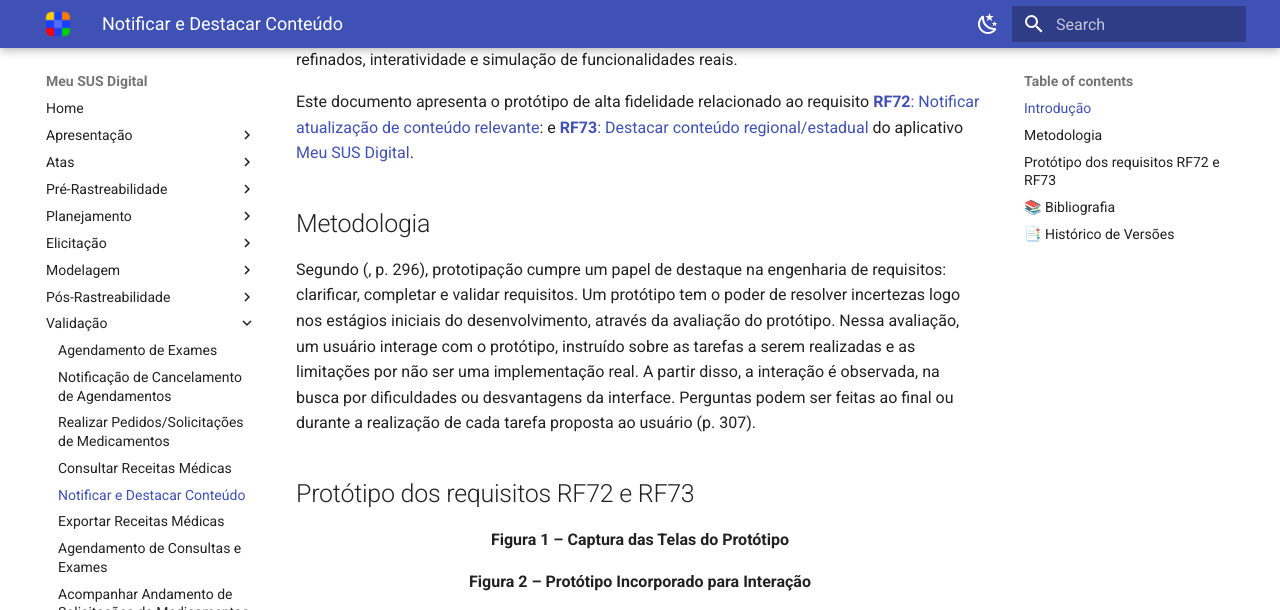
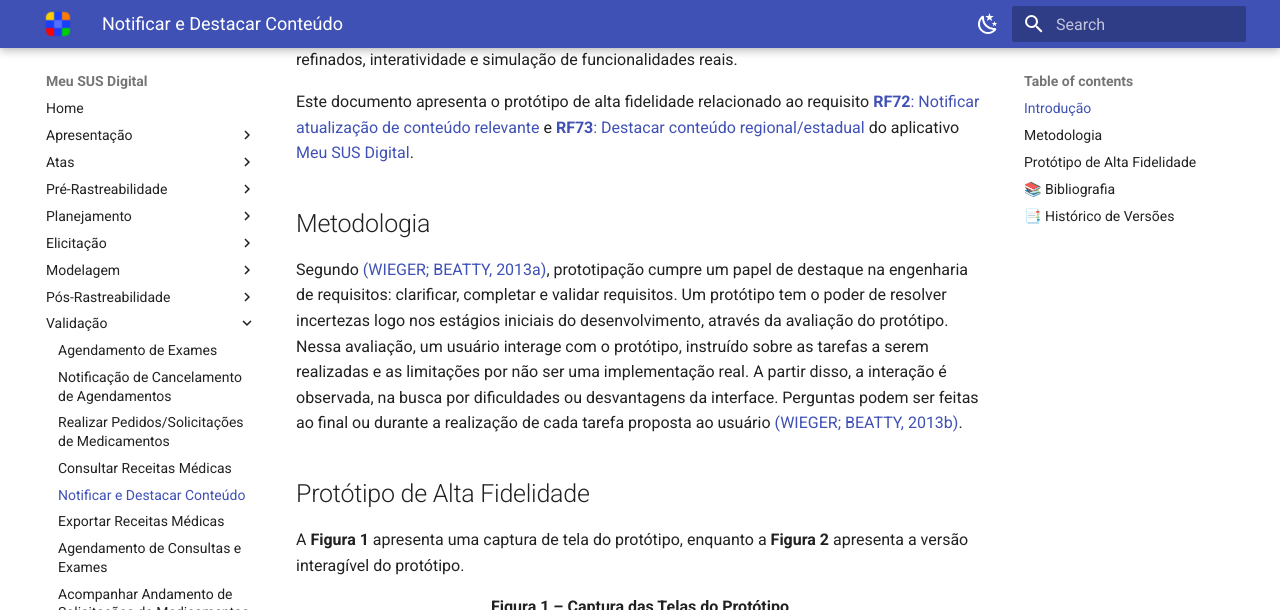
Before and after one commit to Requisitos-de-Software/2024.2-MeuSUSDigital, an MkDocs documentation site: the page built from docs/validacao/prototipo-de-alta-fidelidade-rf72_e_73.md, in a window 1280 px wide and 1400 px high, scrolled down 276 px. Shown: the top 610 px of the window. Built offline with MkDocs 1.6.1 and Material for MkDocs 9.7.7, drawn with Linux system fonts in a browser that asks for light colours; some of the changed text lies outside the part shown; grey boxes are pictures that could not be loaded.

```diff
--- a/docs/validacao/prototipo-de-alta-fidelidade-rf72_e_73.md
+++ b/docs/validacao/prototipo-de-alta-fidelidade-rf72_e_73.md
@@ -4,16 +4,24 @@
 
 Um protótipo de alta fidelidade é uma representação visual detalhada da interface de um sistema, proporcionando uma experiência próxima ao produto final. Ele inclui elementos gráficos refinados, interatividade e simulação de funcionalidades reais.
 
-Este documento apresenta o protótipo de alta fidelidade relacionado ao requisito [**RF72**: Notificar atualização de conteúdo relevante](../elicitacao/requisitos-elicitados.md/#RF72): e [**RF73**: Destacar conteúdo regional/estadual](../elicitacao/requisitos-elicitados.md/#RF73) do aplicativo [Meu SUS Digital](https://meususdigital.saude.gov.br/).
+Este documento apresenta o protótipo de alta fidelidade relacionado ao requisito [**RF72**: Notificar atualização de conteúdo relevante](../elicitacao/requisitos-elicitados.md/#RF72) e [**RF73**: Destacar conteúdo regional/estadual](../elicitacao/requisitos-elicitados.md/#RF73) do aplicativo [Meu SUS Digital](https://meususdigital.saude.gov.br/).
 
 ## Metodologia
 
-Segundo (, p. 296), prototipação cumpre um papel de destaque na engenharia de requisitos: clarificar, completar e validar requisitos. Um protótipo tem o poder de resolver incertezas logo nos estágios iniciais do desenvolvimento, através da avaliação do protótipo. Nessa avaliação, um usuário interage com o protótipo, instruído sobre as tarefas a serem realizadas e as limitações por não ser uma implementação real. A partir disso, a interação é observada, na busca por dificuldades ou desvantagens da interface. Perguntas podem ser feitas ao final ou durante a realização de cada tarefa proposta ao usuário (p. 307).
+Segundo <a href="#REF1">(WIEGER; BEATTY, 2013a)</a>, prototipação cumpre um papel de destaque na engenharia de requisitos: clarificar, completar e validar requisitos. Um protótipo tem o poder de resolver incertezas logo nos estágios iniciais do desenvolvimento, através da avaliação do protótipo. Nessa avaliação, um usuário interage com o protótipo, instruído sobre as tarefas a serem realizadas e as limitações por não ser uma implementação real. A partir disso, a interação é observada, na busca por dificuldades ou desvantagens da interface. Perguntas podem ser feitas ao final ou durante a realização de cada tarefa proposta ao usuário <a href="#REF2">(WIEGER; BEATTY, 2013b)</a>.
 
-## Protótipo dos requisitos RF72 e RF73
+## Protótipo de Alta Fidelidade
+
+A **Figura 1** apresenta uma captura de tela do protótipo, enquanto a **Figura 2** apresenta a versão interagível do protótipo.
 
 <div align="center">
     <p><strong>Figura 1 – Captura das Telas do Protótipo</strong></p>
+</div>
+
+![Protótipo](../imagens/prototipo-alta-fidelidade-rf72-73.png)
+
+<div align="center">
+    <p>Autor: <a href="https://github.com/JoosPerro">João Pedro</a>.</p>
 </div>
 
 <div align="center">
@@ -30,12 +38,13 @@
 
 ## 📚 Bibliografia
 
-> VAZQUEZ, Carlos Eduardo; SIMÕES, Guilherme Siqueira. Engenharia de Requisitos: software orientado ao negócio. Rio de Janeiro: Brasport, 2016.
+> <a id="REF1"></a>WIEGERS, Karl; BEATTY, Joy. **Software Requirements**: Third Edition. 3. Ed. Washington: Microsoft Press, 2013. p. 296.
 >
-> REINEHR, Sheila. Engenharia de requisitos [recurso eletrônico]. Revisão técnica: Marco Antônio Paludo. Porto Alegre: SAGAH, 2020.
+> <a id="REF2"></a>*Ibdem*, p. 307.
 
 ## 📑 Histórico de Versões
 
 | Versão | Descrição | Autor(es) | Data de Produção | Revisor(es) | Data de Revisão |
 | :----: | --------- | --------- | :--------------: | ----------- | :-------------: |
 | `1.0`  | Criação do documento | [João Pedro](https://github.com/JoosPerro) | 03/02/2025 | [Matheus Henrick](https://github.com/MatheusHenrickSantos) | 03/02/2025 |
+| `1.1`  | Adição de captura de tela do protótipo e correções do padrão | [João Pedro](https://github.com/JoosPerro) | 09/02/2025 |  |  |
--- a/mkdocs.yml
+++ b/mkdocs.yml
@@ -99,6 +99,7 @@
       - Entrega 2: verificacao/lista_verif/entrega2.md
       - Entrega 3: verificacao/lista_verif/entrega3.md
       - Entrega 4: verificacao/lista_verif/entrega4.md
+      - Entrega 5: verificacao/lista_verif/entrega5.md
       - Entrega 6: verificacao/lista_verif/entrega6.md
     - Inspeções do Grupo 4:
       - Panorama Geral: verificacao/grupo4/entrega1/panorama-geral.md
```
Also changed, not shown: docs/imagens/prototipo-alta-fidelidade-rf72-73.png (added).
